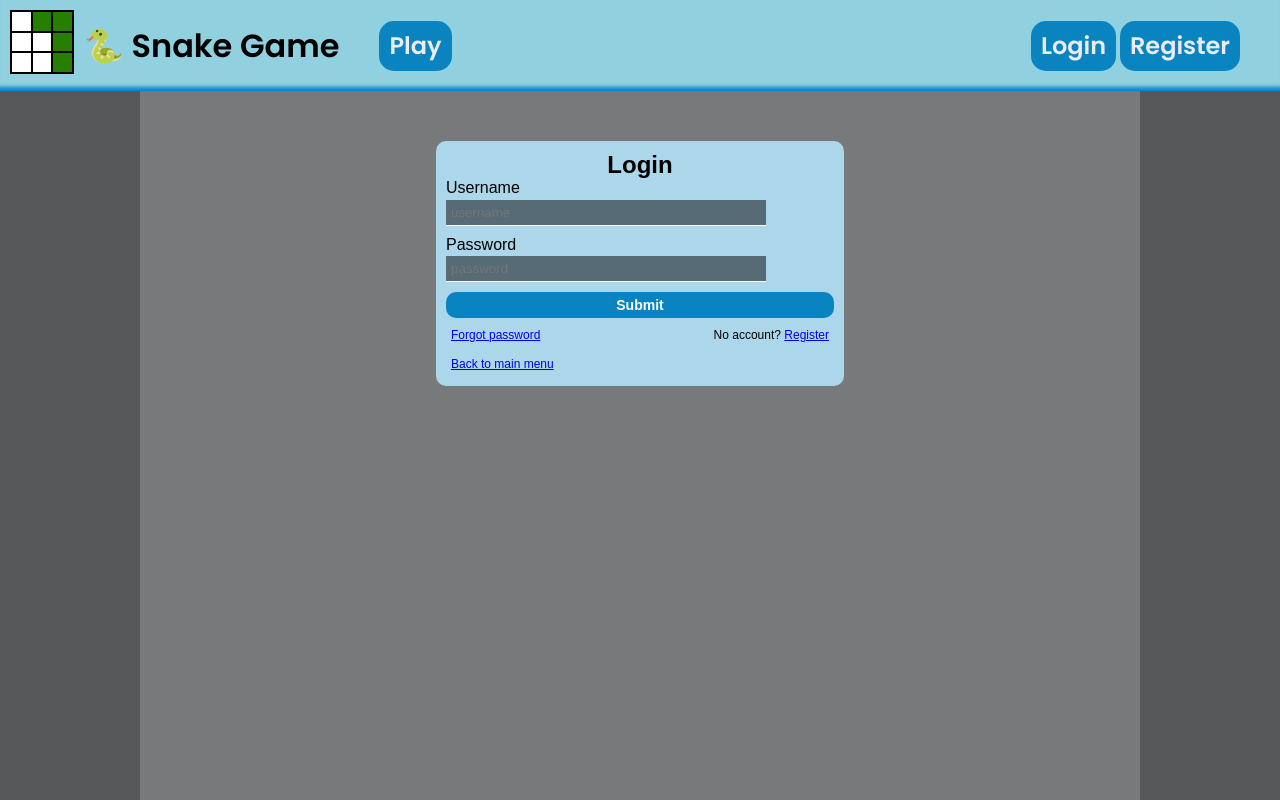
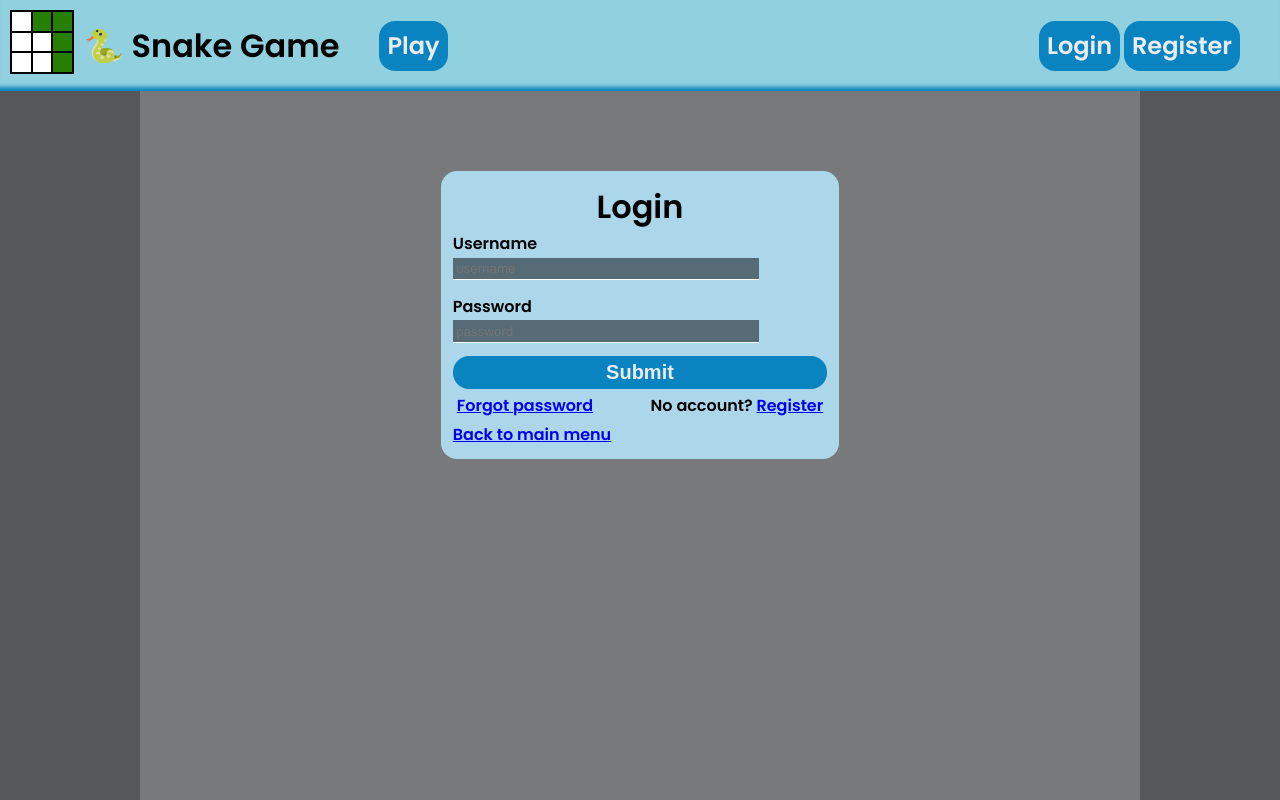
Before and after one commit to MKotras7/cs-346-project, a PHP site: page /login.php in a window 1280 px wide. Run offline with PHP 8.4, Linux system fonts and the light colour scheme.

Commit message:
Clean up CSS, start making the guest user login

```diff
--- a/header.php
+++ b/header.php
@@ -1,5 +1,5 @@
-<link rel="stylesheet" href="header.css">
-<link rel="stylesheet" href="snake.css">
+<link rel="stylesheet" href="/styles/header.css">
+<link rel="stylesheet" href="/styles/snake.css">
 <header>
     <a href="./"><img src="./icon.png" alt="logo"/></a>
     <h1>🐍 Snake Game</h1>
--- a/login.php
+++ b/login.php
@@ -1,11 +1,14 @@
 <!DOCTYPE html>
 <html lang="en">
-    <meta charset="UTF-8">
-    <title>Login</title>
-    <meta name="viewport" content="width=device-width,initial-scale=1">
-    <link rel="stylesheet" href="snake.css">
-    <?php include("./header.php") ?>
+    <head>
+        <meta charset="UTF-8">
+        <title>Login</title>
+        <meta name="viewport" content="width=device-width,initial-scale=1">
+        <link rel="stylesheet" href="/styles/snake.css">
+    </head>
+
     <body>
+        <?php include("./header.php") ?>
         <main class="singleCol">
             <form action="./login.php" class="inputForm">
                 <h1>Login</h1>
@@ -15,19 +18,17 @@
                 <label for="password"> Password </label>
                 <input type="password" id="password" name="password" placeholder="password ">
 
-                <input type="submit" value="Submit"/>
+                <input class="anchorButton" type="submit" value="Submit"/>
                 <div class="formExtras" style="display: flex; flex-direction: row; justify-content: space-between;">
                     <a href="./forgotPassword.php">Forgot password</a>
                     <span>
                         No account? <a href="./register.php">Register</a>
                     </span>
                 </div>
-                <div class="formExtras" style="display: flex; flex-direction: row; justify-content: flex-start;">
+                <div style="display: flex; flex-direction: row; justify-content: flex-start;">
                     <a href="./index.php">Back to main menu</a>
                 </div>
             </form>
-
-
         </main>
     </body>
 </html>
--- a/snake.css
+++ /dev/null
@@ -1,145 +0,0 @@
-body {
-    background-color: #565759;
-    padding: 0;
-    margin: 0;
-    min-height: 100vh;
-    display: flex;
-    flex-direction: column;
-}
-main {
-    font-family: Arial, Helvetica, sans-serif;
-    flex-grow: 1;
-    box-sizing: border-box;
-    width: 100%;
-    max-width: 1000px;
-    margin: 0 auto;
-    background-color: #78797a;
-    padding: 0 15px 0 15px;
-}
-p {
-    font-size: 18px;
-}
-.centeredHeader {
-    width: 100%;
-    display: flex;
-    flex-direction: row;
-    justify-content: center;
-}
-
-/* General page stylings */
-.anchorButton {
-    font-family: Poppins, Arial, Helvetica, sans-serif;
-    display: inline-flex;
-    justify-content: center;
-    align-items: center;
-    border-radius: 15px;
-    background-color: #0984C0;
-    box-sizing: border-box;
-    padding: 10px;
-    text-decoration: none;
-    color: #EBECF1;
-    font-size: 24px;
-}
-.anchorButton:hover {
-    background-color: #60BDD1;
-}
-.anchorButton:active {
-    background-color: #90D0DF;
-}
-
-/* Game list stylings */
-.gameList {
-    list-style: none;
-    padding: 0;
-    display: flex;
-    flex-direction: row;
-    flex-wrap: wrap;
-}
-.gameDisplay {
-    height: 200px;
-    width: 160px;
-    background-color: #acd6e9;
-    padding: 10px;
-    display: flex;
-    flex-direction: column;
-    display: inline-block;
-    border-radius: 1em;
-    display: flex;
-    flex-direction: column;
-    justify-content: space-between;
-}
-
-.gameList p {
-    margin: 0.25em;
-}
-.gameList > * {
-    margin: 2px;
-}
-/* Form styling */
-
-.inputForm h1 {
-    margin: 0;
-    font-size: 24px;
-    text-align: center;
-}
-
-.inputForm {
-    margin: 50px;
-    background-color: #acd6e9;
-    /* box-shadow: 0 0px 3px 3px #75bada; */
-    border-radius: 10px;
-    display: flex;
-    flex-direction: column;
-    width: 40%;
-    padding: 10px;
-    /* border: 2px solid rgba(42, 70, 6, 0.5); */
-}
-
-.inputForm .formExtras {
-    padding: 10px 5px 5px 5px;
-    font-size: 12px;
-}
-
-.inputForm > * {
-    border: none;
-    outline: none;
-}
-
-.inputForm label {
-    margin-bottom: 2.5px;
-}
-
-.inputForm input[type="text"], form input[type="password"], form input[type="date"], form input[type="number"], form input[type="time"], form input[type="datetime-local"] {
-    color: white;
-    margin-bottom: 10px;
-    padding: 5px;
-    width: 80%;
-
-    background-color: #566b75;
-    border-bottom: 1px solid white;
-}
-
-.inputForm input[type="submit"] {
-    padding: 5px;
-    border-radius: 10px;
-    font-size: 14px;
-    font-weight: 700;
-    color: white;
-    background-color: #0984C0;
-}
-
-.inputForm input[type="submit"]:hover {
-    background-color: #60BDD1;
-    transform: 0.5s;
-}
-
-.inputForm input[type="submit"]:active {
-    background-color: #90D0DF;
-}
-
-.singleCol {
-    display: flex;
-    flex-direction: column;
-    align-items: center;
-    justify-content: flex-start;
-}
--- a/sqlScripts/tableSetup.sql
+++ b/sqlScripts/tableSetup.sql
@@ -1,3 +1,4 @@
+CREATE DATABASE IF NOT EXISTS kotram75;
 USE kotram75;
 DROP TABLE IF EXISTS input;
 DROP TABLE IF EXISTS patron;
--- a/header.css
+++ b/styles/header.css
@@ -1,19 +1,12 @@
-@font-face {
-    font-family: Poppins;
-    src:url("./fonts/Poppins-SemiBold.ttf");
-}
-
 header {
-    font-family: Poppins, Arial, Helvetica, sans-serif;
+    /* Visual properties of the header */
     font-weight: 600;
-
     background-color: #90D0DF;
     box-shadow: inset 0px -8px 4px -4px #0984C0;
+
     display: flex;
     flex-direction: row;
     align-items: center;
-    flex-grow: 0;
-    flex-shrink: 0;
 }
 header img {
     box-sizing: border-box;
--- /dev/null
+++ b/styles/snake.css
@@ -0,0 +1,117 @@
+@font-face {
+    font-family: Poppins;
+    src:url("/fonts/Poppins-SemiBold.ttf");
+}
+
+body {
+    font-family: Poppins, Arial, Helvetica, sans-serif;
+    background-color: #565759;
+    padding: 0;
+    margin: 0;
+    min-height: 100vh;
+    display: flex;
+    flex-direction: column;
+}
+main {
+    flex-grow: 1;
+    box-sizing: border-box;
+    width: 100%;
+    max-width: 1000px;
+    margin: 0 auto;
+    background-color: #78797a;
+    padding: 0 2em 0 2em;
+}
+p {
+    font-size: 1rem;
+}
+.centeredHeader {
+    width: 100%;
+    display: flex;
+    flex-direction: row;
+    justify-content: center;
+}
+
+/* General page stylings */
+.anchorButton {
+    display: inline-flex;
+    justify-content: center;
+    align-items: center;
+    box-sizing: border-box;
+
+    cursor: pointer;
+    background-color: #0984C0;
+    border-radius: 1rem;
+    padding: 0.5rem;
+    text-decoration: none;
+    color: #EBECF1;
+    font-size: 1.5rem;
+    font-weight: 600;
+}
+.anchorButton:hover {
+    background-color: #60BDD1;
+}
+.anchorButton:active {
+    background-color: #90D0DF;
+}
+
+/* Forms */
+
+.inputForm {
+    position: relative;
+    top: 5rem;
+
+    display: flex;
+    flex-direction: column;
+
+    background-color: #acd6e9;
+    border-radius: 1rem;
+    width: 40%;
+    padding: 0.75rem;
+}
+
+.inputForm h1, .inputForm h2, .inputForm h3, .inputForm h4, .inputForm h5, .inputForm h6 {
+    margin: 0;
+    text-align: center;
+}
+
+.inputForm h1 {
+    font-size: 2rem;
+}
+
+.inputForm .formExtras {
+    padding: 0.25em;
+    font-size: 1rem;
+}
+
+.inputForm input {
+    border: none;
+    outline: none;
+}
+
+.inputForm label {
+    margin-bottom: 0.10em;
+}
+
+.inputForm input[type="text"], form input[type="password"], form input[type="date"], form input[type="number"], form input[type="time"], form input[type="datetime-local"] {
+    color: white;
+    margin-bottom: 1em;
+    padding: 0.25em;
+    width: 80%;
+
+    background-color: #566b75;
+    border-bottom: 1px solid white;
+}
+
+.inputForm input[type="submit"] {
+    padding: 0.25em;
+    font-size: 1.25rem;
+}
+
+/* End forms */
+
+.singleCol {
+    display: flex;
+    flex-direction: column;
+    align-items: center;
+    justify-content: flex-start;
+}
--- /dev/null
+++ b/utils/databaseCredentialsEmpty.php
@@ -0,0 +1,6 @@
+<?php
+define("DB_HOSTNAME", "");
+define("DB_DATABASE", "");
+define("DB_USERNAME", "");
+define("DB_PASSWORD", "");
+?>
```
Also changed, not shown: createGame.php (+9 -8 lines), forgotPassword.php (+8 -5 lines), gameBrowser.php (+9 -9 lines), gameScreen.php (+8 -5 lines), guestAccount.php (added, +85 -0 lines), index.php (+25 -8 lines), profile.php (+7 -4 lines), register.php (+9 -6 lines), styles/gameList.css (added, +30 -0 lines), utils/dbConnect.php (added, +39 -0 lines), utils/rng.php (added, +50 -0 lines), README.md (deleted).
